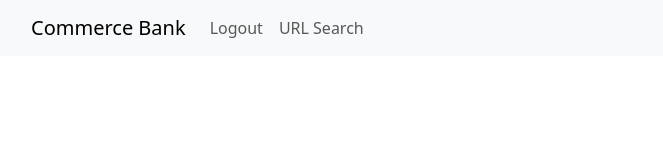
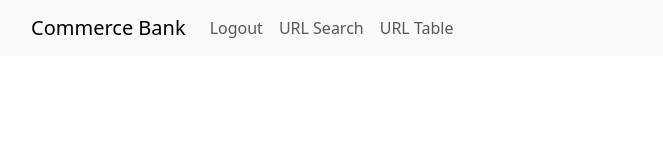
Before and after one commit to jpr0023/CommerceBankFrontend, a React (Vite) app: page / in a window 1280 px wide. Shown: the top 160 px of the page, without its empty margins (51-714 px from the left). Built offline with nearby package versions, Linux system fonts and the light colour scheme.

Commit message:
Working Code for first sprint

```diff
--- a/src/App.jsx
+++ b/src/App.jsx
@@ -24,7 +24,6 @@ function App() {
         <Route element = {<ProtectedRoutes/>}>
            <Route path="/" element = {<Home/>}/>
            <Route path="/URLSearch" element = {<URLSearch/>}/>
-           <Route path="/book" element = {<Book/>}/>
             <Route path="/urlTable" element={<URLTable/>}></Route>
         </Route>
 
--- a/src/components/Header.jsx
+++ b/src/components/Header.jsx
@@ -13,6 +13,7 @@ function Header() {
           <Nav className="me-auto">
             <Nav.Link href="/Login">Logout</Nav.Link>
             <Nav.Link href="/URLSearch">URL Search</Nav.Link>
+            <Nav.Link href="/urlTable">URL Table</Nav.Link>
           </Nav>
         </Navbar.Collapse>
       </Container>
```
